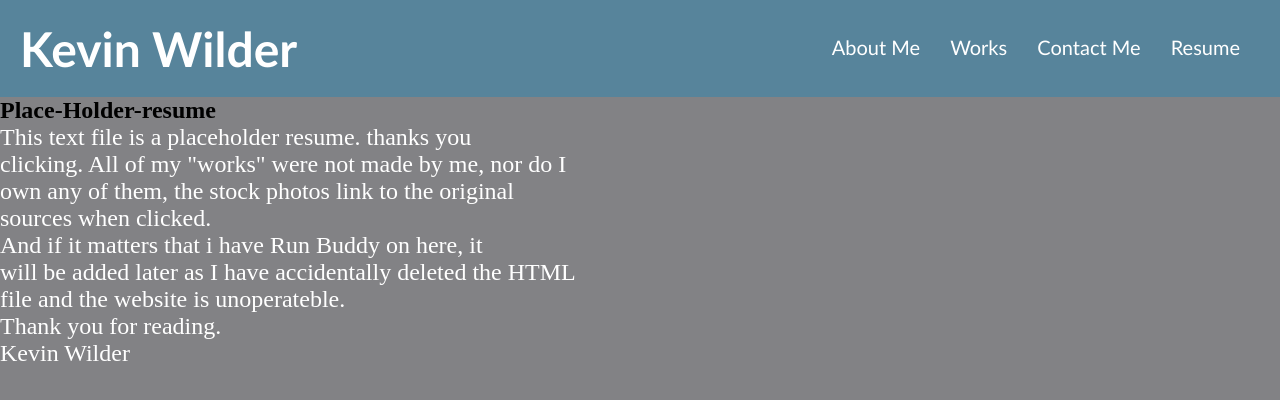
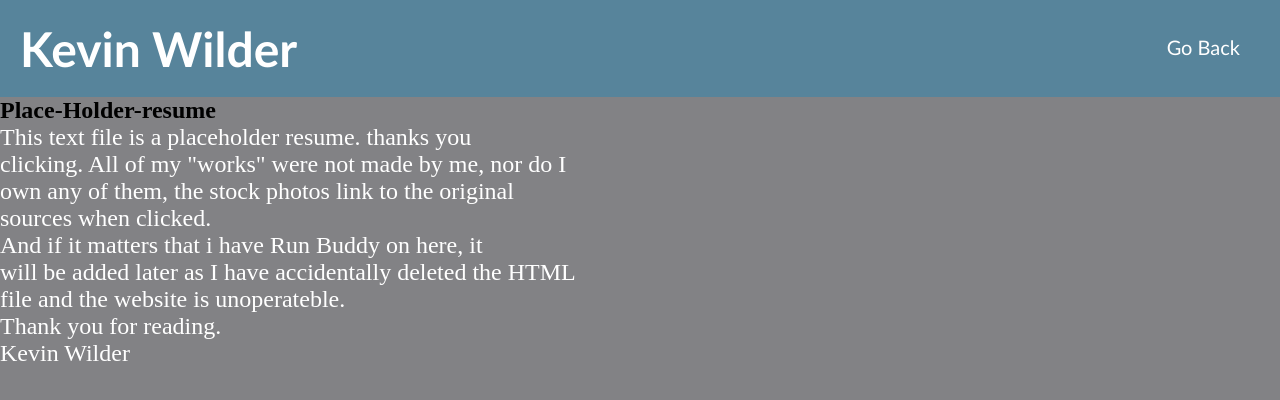
Before and after one commit to Kawilder/KW-s-Portfolio, a plain HTML site: page placeholder-resume.html in a window 1280 px wide. Drawn offline with Linux system fonts and the light colour scheme.

Commit message:
possibly fixed a 404 error.... maybe

```diff
--- a/placeholder-resume.html
+++ b/placeholder-resume.html
@@ -13,16 +13,7 @@
         <div>
             <ul>
                 <li>
-                    <a href="./index.html #about-me">About Me</a>
-                </li>
-                <li>
-                    <a href="./index.html #works">Works</a>
-                </li>
-                <li>
-                    <a href="./index.html #contact-me">Contact Me</a>
-                </li>
-                <li>
-                    <a href="./placeholder-resume.html">Resume</a>
+                    <a href="./index.html">Go Back</a>
                 </li>
             </ul>
         </div>
```
